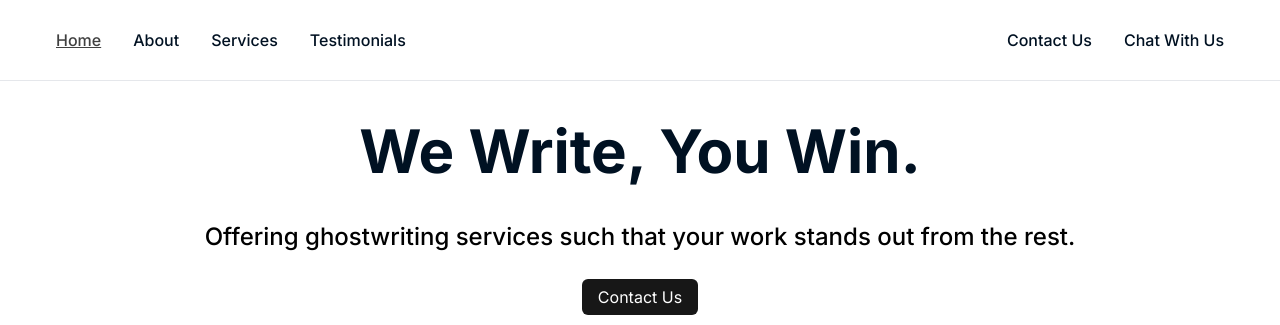
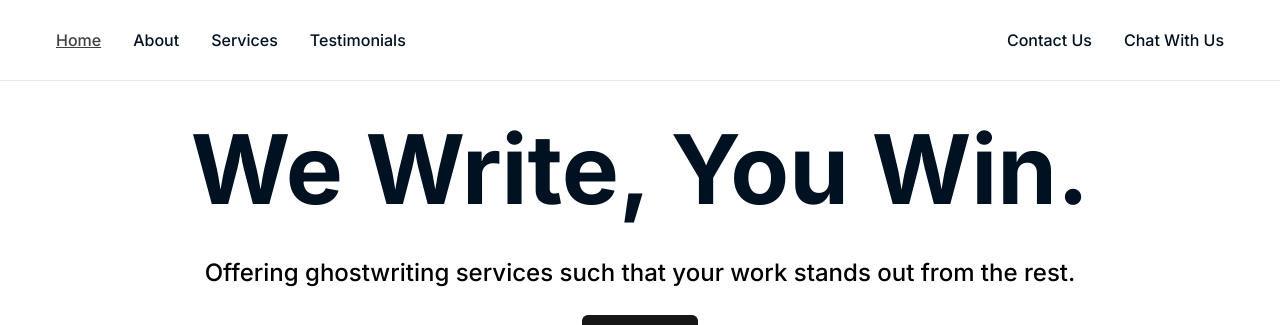
Before and after one commit to anzaeee/doitwritenow, a SvelteKit app: page / in a window 1280 px wide. Shown: the top 325 px of the page. Built offline with nearby package versions, Linux system fonts and the light colour scheme.

Commit message:
adding responsiveness

```diff
--- a/src/routes/+page.svelte
+++ b/src/routes/+page.svelte
@@ -4,14 +4,11 @@
 </script>
 
 <Header />
-<div
-  class="flex flex-col justify-center items-center space-y-8 border-t h-auto w-auto"
->
+<div class="flex flex-col justify-center items-center space-y-8 border-t h-auto w-auto">
   <div class="flex flex-col justify-center items-center gap-10 fade-in mt-10">
-    <div class="text-6xl text-primary font-bold">We Write, You Win.</div>
-    <div class="text-2xl font-medium">
-      Offering ghostwriting services such that your work stands out from the
-      rest.
+    <div class="text-4xl md:text-6xl text-primary font-bold text-center">We Write, You Win.</div>
+    <div class="text-lg md:text-2xl font-medium text-center">
+      Offering ghostwriting services such that your work stands out from the rest.
     </div>
   </div>
   <div>
@@ -21,11 +18,23 @@
       >Contact Us</a
     >
   </div>
-  <div class="w-1/3 h-1/2 m-10">
+  <div class="w-full md:w-1/2 m-10">
     <img
       src="https://www.pexels.com/photo/person-holding-white-ceramic-be-happy-painted-mug-851213"
       alt="Person holding a white ceramic mug with 'Be Happy' painted on it"
+      class="w-full"
     />
   </div>
 </div>
 <Footer />
+
+<style>
+@media (min-width: 768px) {
+  .text-primary {
+    font-size: 6rem;
+  }
+  .font-medium {
+    font-size: 1.5rem;
+  }
+}
+</style>
--- a/src/routes/services/+page.svelte
+++ b/src/routes/services/+page.svelte
@@ -1,6 +1,7 @@
 <script>
   import Header from "$lib/components/Header.svelte";
   import Footer from "$lib/components/Footer.svelte";
+
   let reviews = [
     {
       author: "Book Writing",
@@ -53,19 +54,19 @@
         "Optimizing your content to improve search engine visibility and drive traffic to your website.",
     },
   ];
+
   import Box from "$lib/components/Box.svelte";
 </script>
 
 <Header />
 <div class="flex flex-col justify-center items-center space-y-8 border-t">
   <div class="flex flex-col justify-center items-center gap-10 mt-10">
-    <div class="text-4xl text-primary font-bold fade-in">Our Services</div>
-    <div class="text-xl space-y-4 font-medium text-neutral-750 fade-in">
-      Offering ghostwriting services such that your work stands out from the
-      rest.
+    <div class="text-4xl md:text-6xl  text-primary font-bold fade-in">Our Services</div>
+    <div class="text-xl  md:text-2xl space-y-4 font-medium text-neutral-750 fade-in">
+      Offering ghostwriting services such that your work stands out from the rest.
     </div>
 
-    <div class="grid grid-cols-3 align-center gap-4 fade-in">
+    <div class="grid grid-cols-1 md:grid-cols-2 lg:grid-cols-3 gap-4 fade-in max-w-7xl mx-auto px-4">
       {#each reviews as review}
         <Box author={review.author} content={review.content} />
       {/each}
@@ -80,3 +81,9 @@
   </div>
 </div>
 <Footer />
+
+<style>
+  .grid {
+    width: 100%;
+  }
+</style>
--- a/src/routes/testimonials/+page.svelte
+++ b/src/routes/testimonials/+page.svelte
@@ -56,12 +56,11 @@
 
 <div class="flex flex-col justify-center items-center space-y-8 border-t">
   <div class="flex flex-col justify-center items-center gap-10 mt-10">
-    <div class="text-4xl text-primary font-bold fade-in">
+    <div class="text-4xl md:text-6xl text-primary font-bold fade-in text-center">
       Learn what our clients are saying about us
     </div>
   </div>
-
-  <div class="grid grid-cols-3 gap-4 fade-in">
+  <div class="grid grid-cols-1 md:grid-cols-2 lg:grid-cols-3 gap-4 fade-in max-w-7xl mx-auto px-4">
     {#each reviews as review}
       <Box author={review.author} content={review.content} />
     {/each}
```
